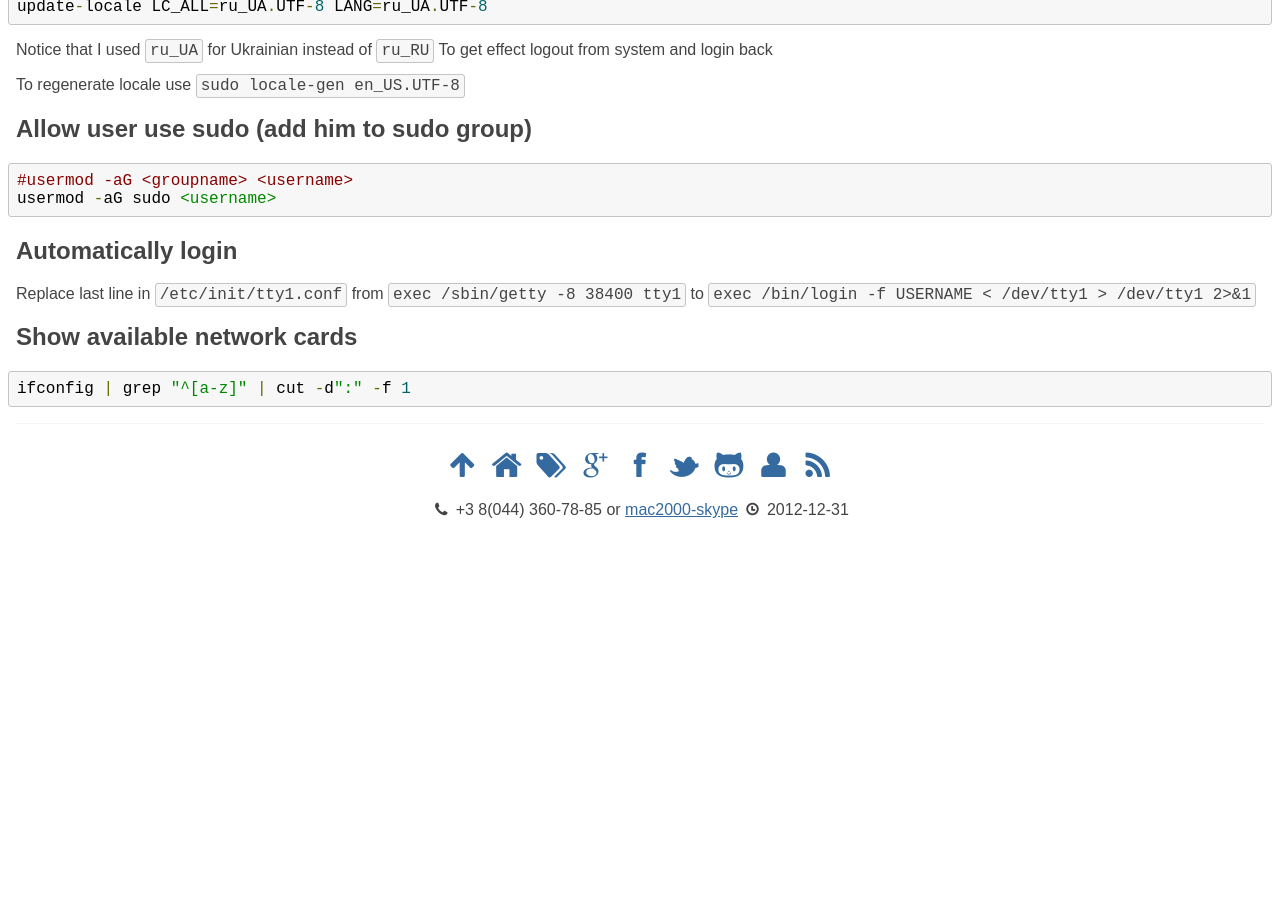
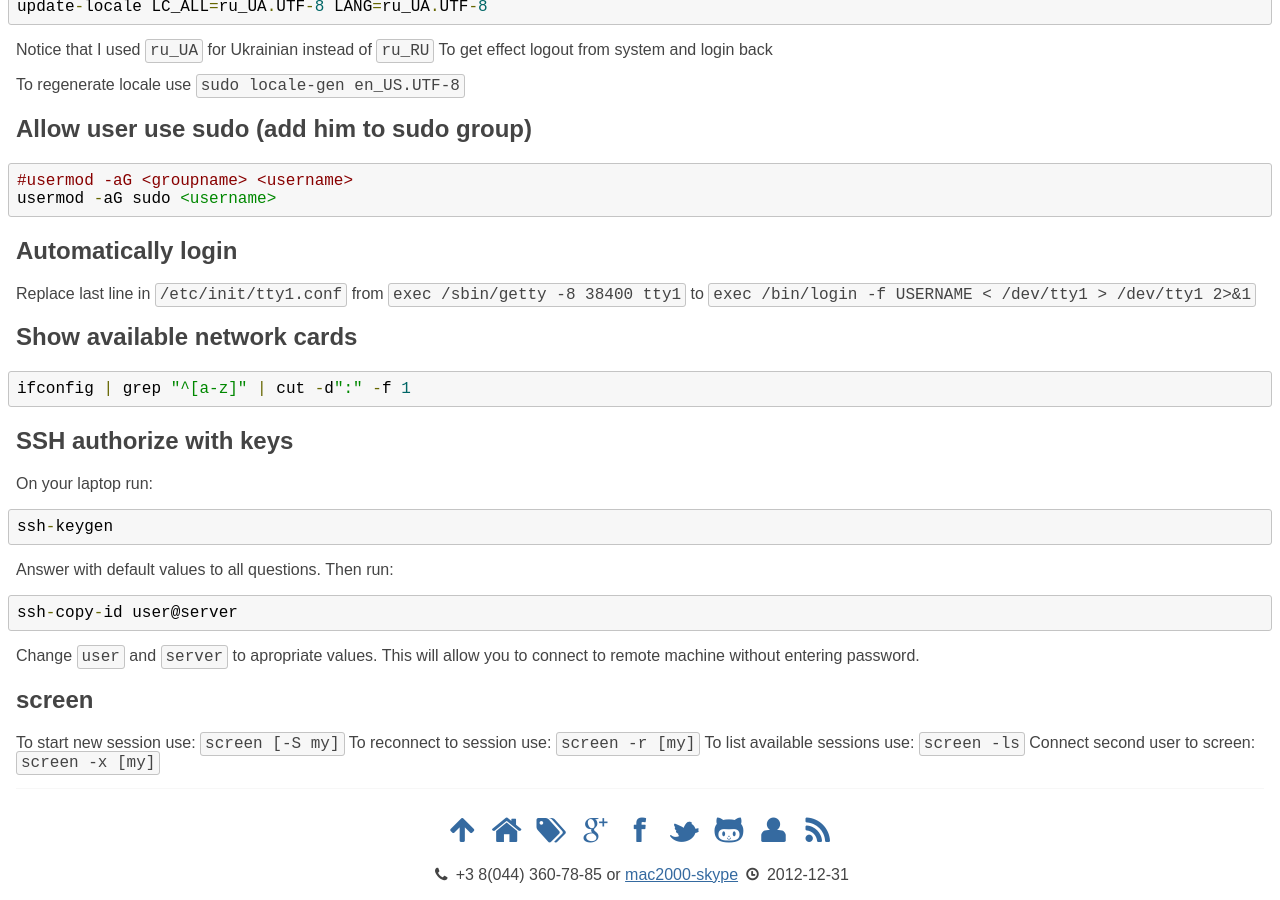
Before and after one commit to michaelbramwell/mac2000.github.com, a Jekyll site: the page built from howto/bash.md, in a window 1280 px wide and 900 px high, scrolled down 1444 px. Built offline with Jekyll 4.4.1, drawn with Linux system fonts in a browser that asks for light colours; before the commit the page ends 1979 px from its top, so only the background shows below that.

Commit message:
ssh keys and screen

```diff
--- a/howto/bash.md
+++ b/howto/bash.md
@@ -93,3 +93,24 @@ Show available network cards
 ----------------------------
 
     ifconfig | grep "^[a-z]" | cut -d":" -f 1
+
+SSH authorize with keys
+-----------------------
+
+On your laptop run:
+
+    ssh-keygen
+
+Answer with default values to all questions. Then run:
+
+    ssh-copy-id user@server
+
+Change `user` and `server` to apropriate values. This will allow you to connect to remote machine without entering password.
+
+screen
+------
+
+To start new session use: `screen [-S my]`
+To reconnect to session use: `screen -r [my]`
+To list available sessions use: `screen -ls`
+Connect second user to screen: `screen -x [my]`
```
